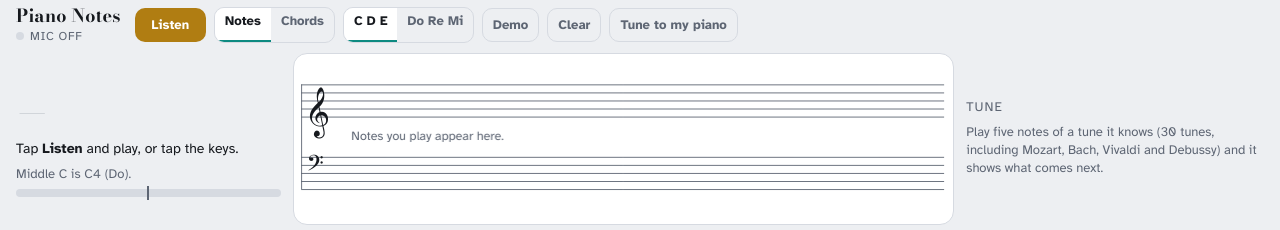
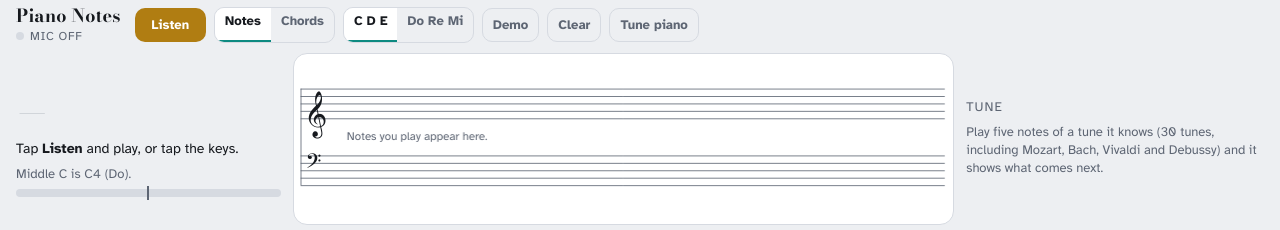
Before and after one commit to Mrboby1/sham, a plain HTML site: page piano/index.html in a window 1280 px wide. Shown: the top 230 px of the page. Drawn offline with nearby package versions, Linux system fonts and the light colour scheme.

Commit message:
Fit the widescreen controls on one row and keep low and high notes inside the staff
Co-Authored-By: Claude Opus 5.5 <noreply@anthropic.com>

```diff
--- a/piano/app.js
+++ b/piano/app.js
@@ -466,17 +466,18 @@
     const g = canvas.getContext("2d");
     g.setTransform(dpr, 0, 0, dpr, 0, 0);
     g.clearRect(0, 0, W, H);
-    // the staff is drawn for a 190px-tall box and scaled to fit (smaller in widescreen)
-    const k = H / 190;
+    // the staff is drawn for a 206px-tall box and scaled to fit (smaller in widescreen)
+    const k = H / 206;
     g.scale(k, k);
-    W = W / k; H = 190;
+    W = W / k; H = 206;
+    const showNames = k >= 0.8; // when the staff is small the names would be unreadable (the big name shows them)
     const css = getComputedStyle(document.documentElement);
     const ink = css.getPropertyValue("--ink").trim(), muted = css.getPropertyValue("--muted").trim();
     const brass = css.getPropertyValue("--brass").trim(), teal = css.getPropertyValue("--teal").trim();
     const line = css.getPropertyValue("--line").trim();
 
     const hs = 4.5;                 // half a staff space
-    const trebleTop = 34;            // F5 line
+    const trebleTop = 42;            // F5 line (room above for 8va notes)
     const tb = trebleTop + 8 * hs;   // E4 line
     const bt = tb + 10 * hs;         // A3 line
     const left = 52, right = W - 10;
@@ -554,7 +555,7 @@
       g.fillStyle = newest ? brass : muted;
       g.font = "700 10px " + getComputedStyle(document.body).fontFamily;
       g.textAlign = "center";
-      g.fillText(pcName(ev.notes[ev.notes.length - 1]), x, H - 6);
+      if (showNames) g.fillText(pcName(ev.notes[ev.notes.length - 1]), x, H - 6);
       g.textAlign = "start";
       g.globalAlpha = 1;
     });
@@ -569,7 +570,7 @@
         g.fillStyle = teal;
         g.font = "700 10px " + getComputedStyle(document.body).fontFamily;
         g.textAlign = "center";
-        g.fillText(pcName(m), x, H - 6);
+        if (showNames) g.fillText(pcName(m), x, H - 6);
         g.textAlign = "start";
       });
     }
--- a/piano/index.html
+++ b/piano/index.html
@@ -117,7 +117,7 @@ button:focus-visible, .seg input:focus-visible + label { outline: 2px solid var(
 .meter.off b { display: none; }
 
 .staff { background: var(--panel); border: 1px solid var(--line); border-radius: 14px; overflow: hidden; }
-#staff { display: block; width: 100%; height: 190px; }
+#staff { display: block; width: 100%; height: 206px; }
 
 .song { display: flex; flex-direction: column; gap: 8px; min-height: 64px; }
 .song h2 { margin: 0; font: 500 13px/1.2 var(--font-ui); letter-spacing: 0.08em; text-transform: uppercase; color: var(--muted); }
@@ -211,15 +211,17 @@ button:focus-visible, .seg input:focus-visible + label { outline: 2px solid var(
   .top { flex-direction: row; align-items: center; gap: 14px; }
   .top header { flex: none; flex-direction: column; align-items: flex-start; gap: 2px; }
   .top h1 { font-size: 18px; }
-  .controls { padding: 0; flex-wrap: nowrap; overflow-x: auto; }
-  button, .seg label { min-height: 34px; padding: 7px 10px; font-size: 13px; }
+  .controls { padding: 0; flex-wrap: nowrap; overflow-x: auto; min-width: 0; scrollbar-width: none; }
+  .controls > * { flex: none; }
+  button, .seg label { min-height: 34px; padding: 7px 10px; font-size: 13px; white-space: nowrap; }
+  .long { display: none; }
   .middle { display: grid; grid-template-columns: minmax(150px, 0.8fr) 2fr minmax(170px, 0.9fr); gap: 12px; align-items: stretch; min-height: 0; flex: 0 1 auto; }
   .middle > * { padding-inline: 0; min-width: 0; }
   .now { grid-template-columns: 1fr; min-height: 0; align-content: center; gap: 2px; }
   .big { font-size: 44px; }
   .alt { font-size: 14px; }
   .meter { max-width: none; }
-  #staff { height: 132px; }
+  #staff { height: 140px; }
   .song { min-height: 0; justify-content: center; }
   .song .title { font-size: 17px; }
   .chip { font-size: 12px; padding: 3px 8px; }
@@ -256,7 +258,7 @@ button:focus-visible, .seg input:focus-visible + label { outline: 2px solid var(
     </div>
     <button id="demo" type="button" class="ghost">Demo</button>
     <button id="clear" type="button" class="ghost">Clear</button>
-    <button id="tune" type="button" class="ghost">Tune to my piano</button>
+    <button id="tune" type="button" class="ghost">Tune<span class="long"> to my</span> piano</button>
   </div>
   </div>
   <p class="msg wrap" id="msg" hidden></p>
```
